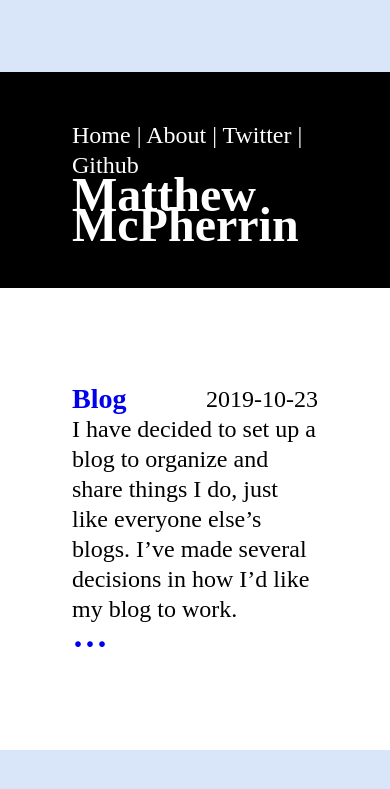
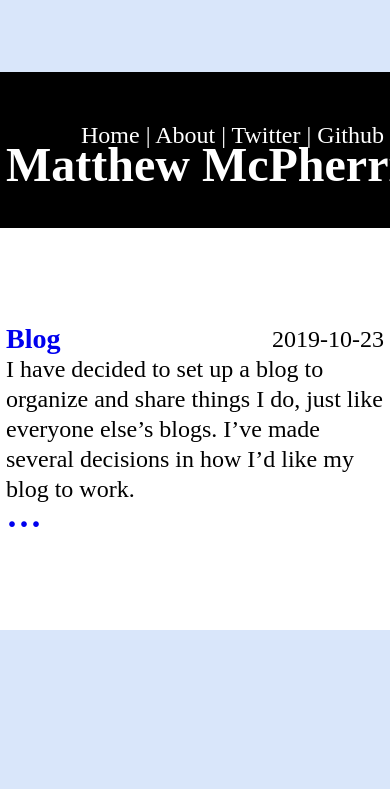
Before and after one commit to mcpherrinm/McPherrin.ca, a Jekyll site: the page built from index.html, in a window 390 px wide. Shown: the top 789 px of the page. Built offline with Jekyll 4.4.1, drawn with Linux system fonts in a browser that asks for light colours.

Commit message:
Make layout a bit nicer on smaller screens

```diff
--- a/_layouts/page.html
+++ b/_layouts/page.html
@@ -13,7 +13,7 @@
         | <a href="https://twitter.com/mcpherrinm">Twitter</a>
         | <a href="https://github.com/mcpherrinm">Github</a>
         </div>
-        <h1><a href="/">Matthew McPherrin</a></h1>
+        <h1><a href="/">Matthew&nbsp;McPherrin</a></h1>
       </div>
     </div>
     <div id=main>
--- a/assets/css/styles.css
+++ b/assets/css/styles.css
@@ -28,6 +28,14 @@
   background-color: white;
   max-width: 32em; /* Cap width of page for easy reading */
   padding: 3em;
+}
+
+/* Decrease padding on smaller screens */
+@media(max-width: 48em) {
+  div#main, div#drop {
+    padding-left: 0.25em;
+    padding-right: 0.25em;
+  }
 }
 
 div#top a {
```
